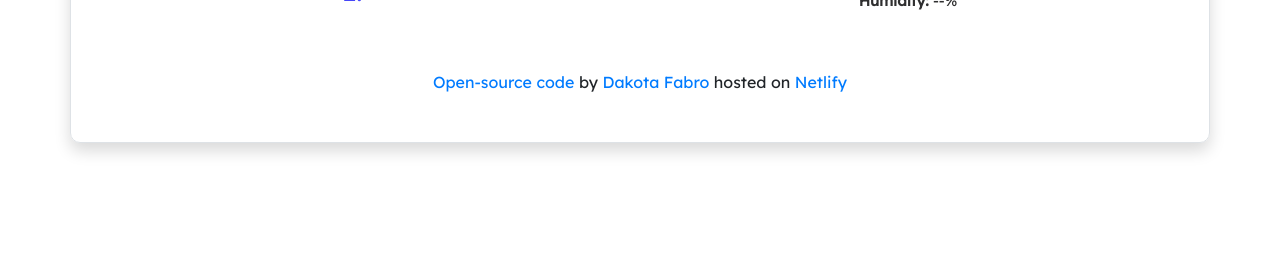
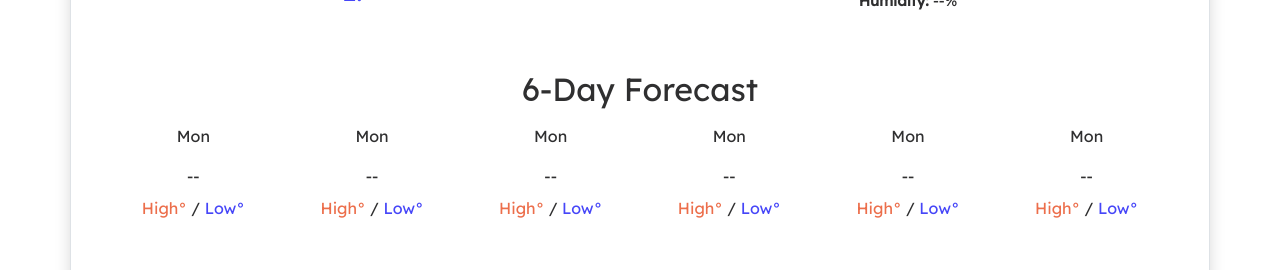
Before and after one commit to dakotafabro/new-weather-react-app-dfabro, a React (Create React App) app: page / in a window 1280 px wide. Shown: the part 552-822 px from the top of the page. Before the commit the page ends 800 px from the top, so only its background shows below. Built offline with nearby package versions, Linux system fonts and the light colour scheme.

Commit message:
Added html structure for forecast

```diff
--- a/src/Weather.css
+++ b/src/Weather.css
@@ -65,7 +65,15 @@
   color: var(--primary-color);
 }
 
+.Weather .high-temp {
+  color: var(--primary-color);
+}
+
 .Weather .main-temp .low-temp {
+  color: var(--secondary-color);
+}
+
+.Weather .low-temp {
   color: var(--secondary-color);
 }
 
--- a/src/Weather.js
+++ b/src/Weather.js
@@ -60,6 +60,18 @@ export default function Weather() {
     setCity(event.target.value);
   }
 
+  // function displayForecast() {
+  //   let forecast
+  // }
+
+  // function getForecast(response) {
+  //   let apiKey = "714ee8260b39daee49f18fcc2cebda82";
+  //   let forecastUrl = `https://api.openweathermap.org/data/2.5/forecast?q=${city}&appid=${apiKey}$units=${units}`;
+  //   console.log(forecastUrl);
+
+  //   axios.get(forecastUrl).then(displayForecast);
+  // }
+
   function showWeather(response) {
     let city = response.data.name;
     let humidity = response.data.main.humidity;
@@ -89,6 +101,8 @@ export default function Weather() {
         <br /> Welcome to {city}
       </span>
     );
+
+    // getForecast(response);
   }
 
   function getWeather(event) {
@@ -190,6 +204,54 @@ export default function Weather() {
           </div>
         </div>
       </div>
+
+      <div>
+        <h2 className="mb-3">6-Day Forecast</h2>
+        <div className="row mb-3">
+          <div className="col-sm-2">Mon</div>
+          <div className="col-sm-2">Mon</div>
+          <div className="col-sm-2">Mon</div>
+          <div className="col-sm-2">Mon</div>
+          <div className="col-sm-2">Mon</div>
+          <div className="col-sm-2">Mon</div>
+        </div>
+
+        <div className="row mb-2">
+          <div className="col-sm-2">{icon}</div>
+          <div className="col-sm-2">{icon}</div>
+          <div className="col-sm-2">{icon}</div>
+          <div className="col-sm-2">{icon}</div>
+          <div className="col-sm-2">{icon}</div>
+          <div className="col-sm-2">{icon}</div>
+        </div>
+
+        <div className="row mb-5">
+          <div className="col-sm-2">
+            <span className="high-temp">High°</span> /{" "}
+            <span className="low-temp">Low°</span>
+          </div>
+          <div className="col-sm-2">
+            <span className="high-temp">High°</span> /{" "}
+            <span className="low-temp">Low°</span>
+          </div>
+          <div className="col-sm-2">
+            <span className="high-temp">High°</span> /{" "}
+            <span className="low-temp">Low°</span>
+          </div>
+          <div className="col-sm-2">
+            <span className="high-temp">High°</span> /{" "}
+            <span className="low-temp">Low°</span>
+          </div>
+          <div className="col-sm-2">
+            <span className="high-temp">High°</span> /{" "}
+            <span className="low-temp">Low°</span>
+          </div>
+          <div className="col-sm-2">
+            <span className="high-temp">High°</span> /{" "}
+            <span className="low-temp">Low°</span>
+          </div>
+        </div>
+      </div>
     </div>
   );
 }
```
